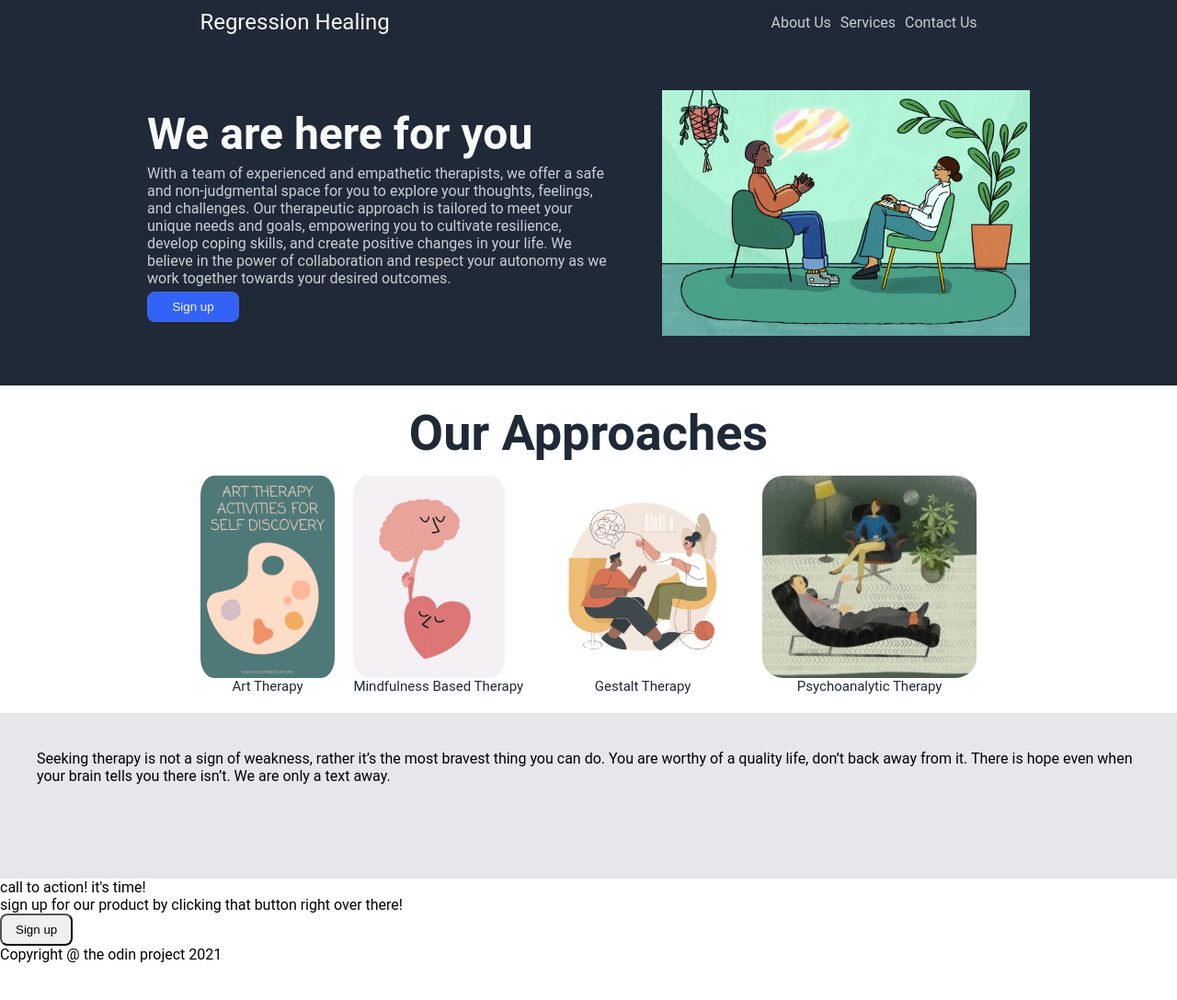
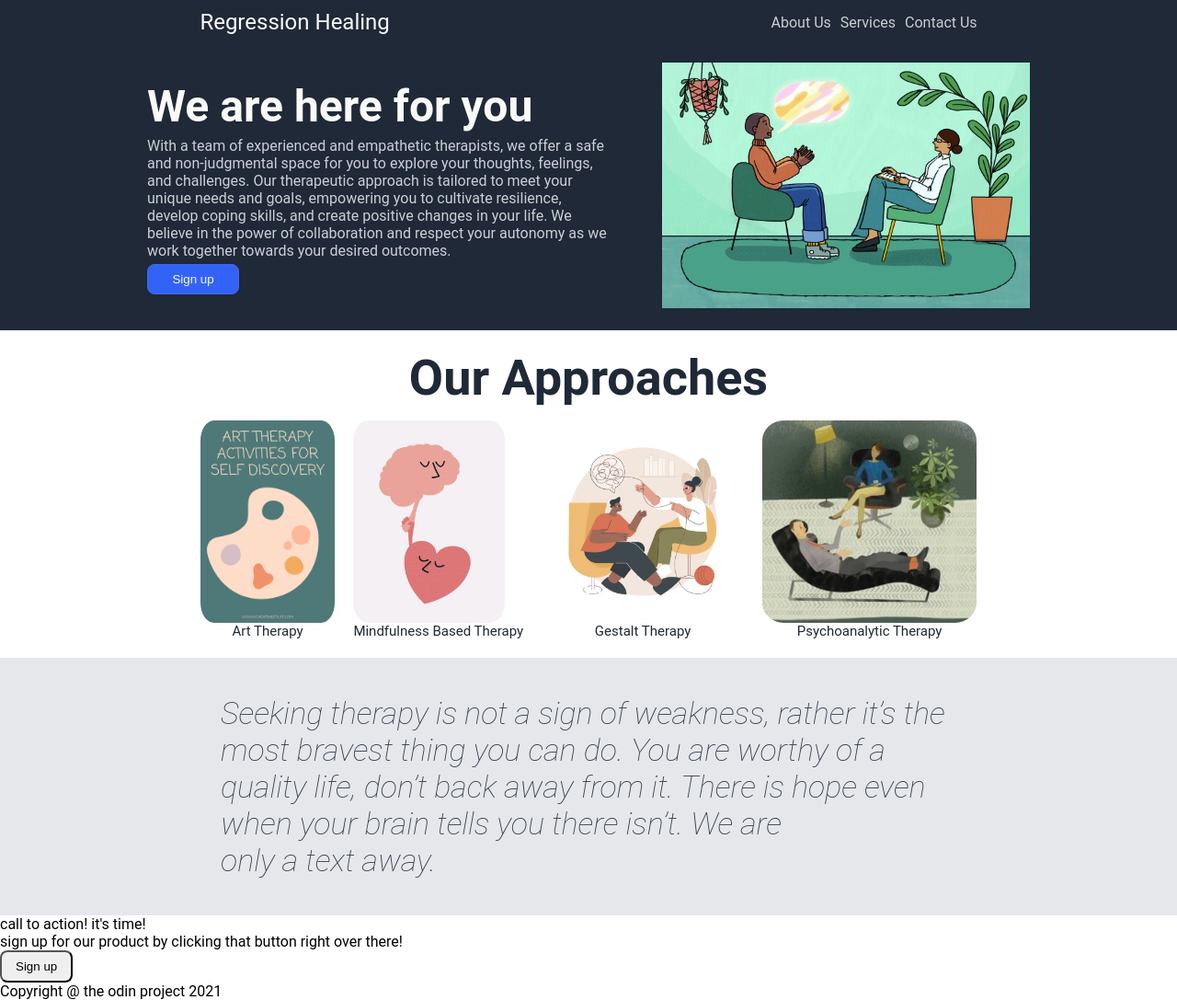
Before and after one commit to RupeshSagaram/landing-page, a plain HTML site: page index.html in a window 1280 px wide. Shown: the whole page at 92% size. Before the commit the page ends 1047 px from the top, so only its background shows below. Drawn offline with Linux system fonts and the light colour scheme.

Commit message:
finished styling of quote section.

```diff
--- a/index.html
+++ b/index.html
@@ -34,7 +34,7 @@
         </div>
     </div>
 
-    <div class="therapy_container">
+      <div class="therapy_container">
 
         <div class="approaches_heading">
          <h2>Our Approaches</h2>
@@ -62,10 +62,10 @@
              <p>Psychoanalytic Therapy</p>
            </div>
       </div>
-    </div>
+     </div>
 
      <div class="quote_container">
-       <div> <p>Seeking therapy is not a sign of weakness, rather it’s the most bravest thing you can do. You are worthy of a quality life, don’t back away from it. There is hope even when your brain tells you there isn’t. We are only a text away.</p></div>
+         <div class="quote"> <p>Seeking therapy is not a sign of weakness, rather it’s the most bravest thing you can do. You are worthy of a quality life, don’t back away from it. There is hope even when your brain tells you there isn’t. We are only a text away.</p></div>
      </div>
 
         <div>
@@ -80,7 +80,7 @@
         </div>
 
 
-   <div>
+   <div class="footer_container">
      <footer>
          <p>Copyright @ the odin project 2021</p>
      </footer>
--- a/style.css
+++ b/style.css
@@ -50,7 +50,11 @@ a {
     align-items:center;
     background-color: #1F2937;
     font-family:'Roboto','Times New Roman', Times, serif;
-    padding:50px;
+    padding-left:10px;
+    padding-right:10px;
+    padding-top:20px;
+    padding-bottom:20px;
+
     gap: 60px;
     flex: 1 1 auto;
 }
@@ -135,6 +139,16 @@ button {
     flex-wrap:wrap;
 }
 
+.quote {
+    display:flex;
+    justify-content: center;
+    align-items: center;
+}
+
 .quote_container p {
-    height:100px;
+    font-size: 34px;
+    font-style: italic;
+    font-weight: lighter;
+    width:800px;
+    color: #1f2937e3;
 }
```
